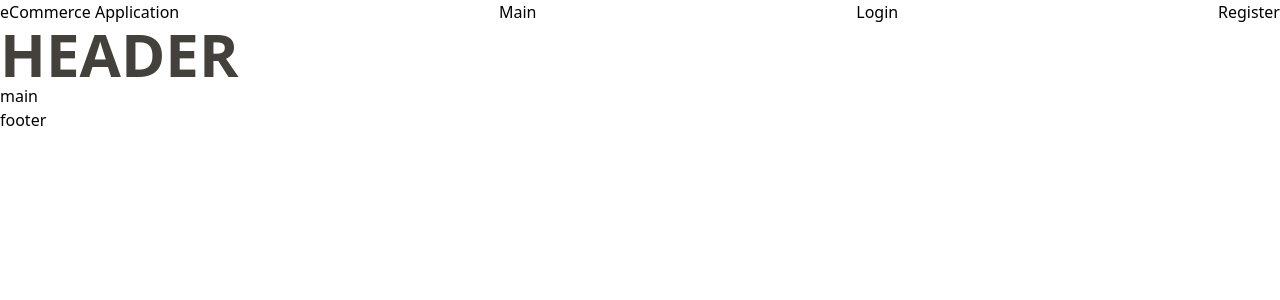
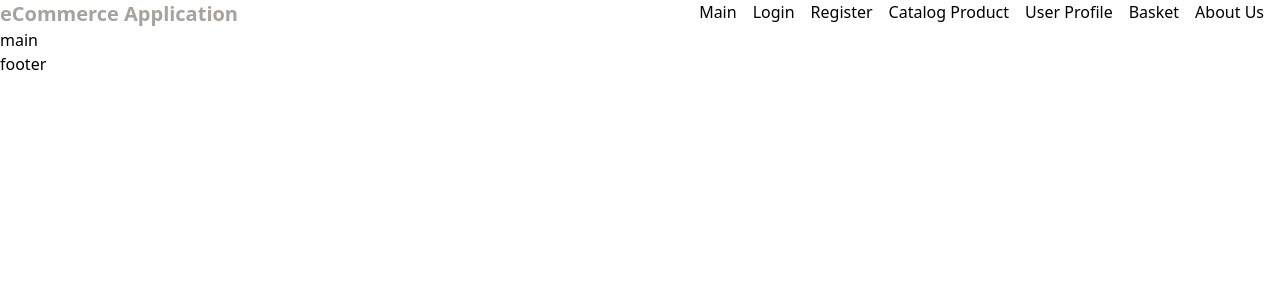
Before and after one commit to SoloSoft2000/eCommerce-Application, a React app: page / in a window 1280 px wide. Shown: the top 300 px of the page. Built offline with nearby package versions, Linux system fonts and the light colour scheme.

Commit message:
feat: added links to pages of app on header of main page

```diff
--- a/src/App.tsx
+++ b/src/App.tsx
@@ -5,12 +5,12 @@ import Footer from './components/Footer';
 import Main from './components/Main';
 import LoginPage from './pages/auth/LoginPage';
 import RegisterPage from './pages/auth/RegisterPage';
-import Navigation from './components/Navigation';
+// import Navigation from './components/Navigation';
 
 function App(): React.JSX.Element {
   return (
     <>
-      <Navigation />
+      {/* <Navigation /> */}
       <Header />
       <Routes>
         <Route path="/" element={<Main />} />
--- a/src/components/Header.tsx
+++ b/src/components/Header.tsx
@@ -1,9 +1,13 @@
 import React from 'react';
+import Navigation from './Navigation';
 
 function Header(): React.JSX.Element {
   return (
-    <header>
-      {<h1 className="text-6xl text-stone-700 font-bold">HEADER</h1>}
+    <header className='container mx-auto'>
+      <div className='flex justify-between'>
+      <h1 className="text-xl text-stone-400 font-bold">eCommerce Application</h1>
+      <Navigation />
+      </div>
     </header>
   );
 }
--- a/src/components/Navigation.tsx
+++ b/src/components/Navigation.tsx
@@ -4,10 +4,13 @@ import { Link } from 'react-router-dom';
 function Navigation(): React.JSX.Element {
   return (
     <nav className="flex justify-between">
-      <h1>eCommerce Application</h1>
-      <Link to="/">Main</Link>
-      <Link to="/login">Login</Link>
-      <Link to="/register">Register</Link>
+      <Link className="pr-4" to="/">Main</Link>
+      <Link className="pr-4" to="/login">Login</Link>
+      <Link className="pr-4" to="/register">Register</Link>
+      <Link className="pr-4" to="/register">Catalog Product</Link>
+      <Link className="pr-4" to="/register">User Profile</Link>
+      <Link className="pr-4" to="/register">Basket</Link>
+      <Link className="pr-4" to="/register">About Us</Link>
     </nav>
   );
 }
```
